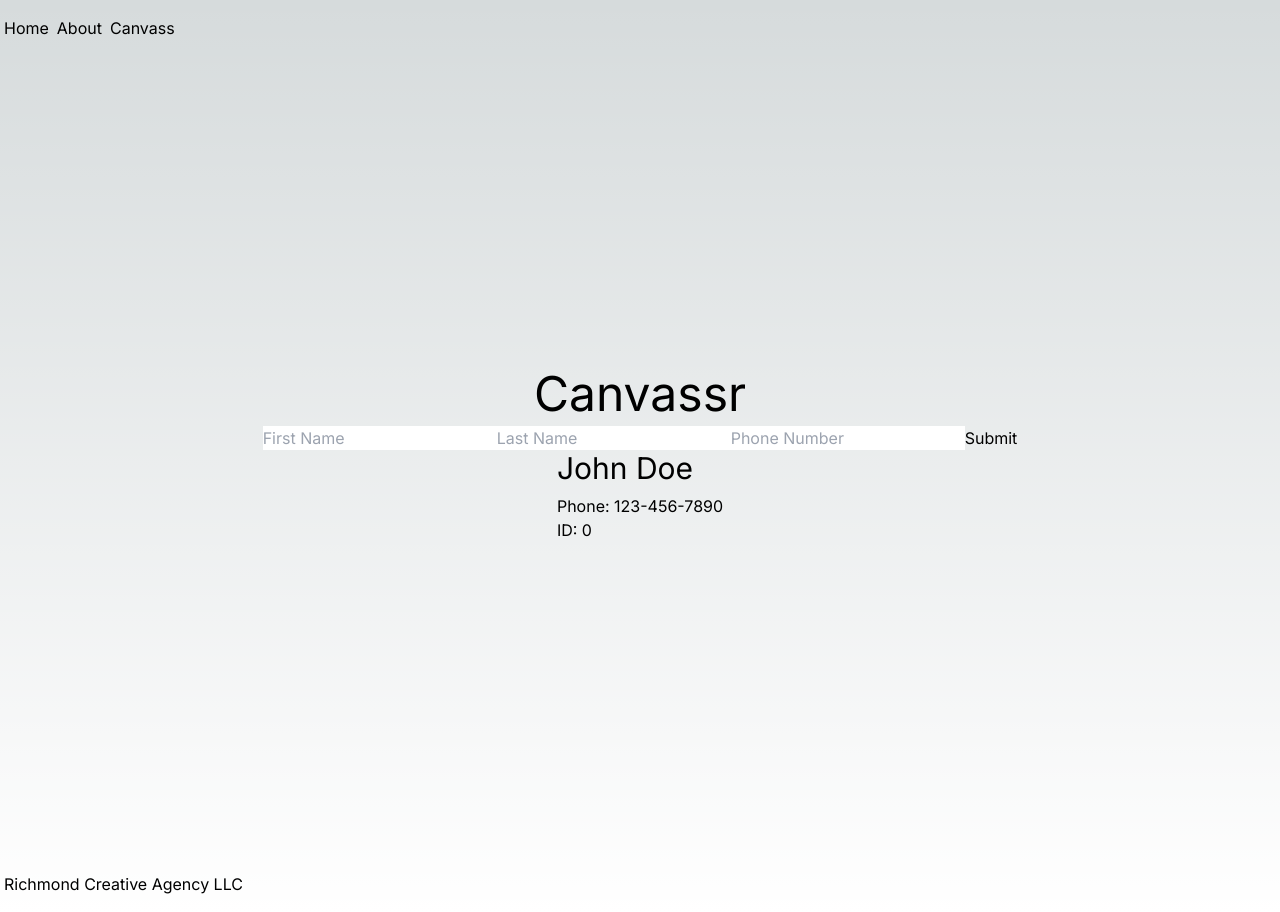
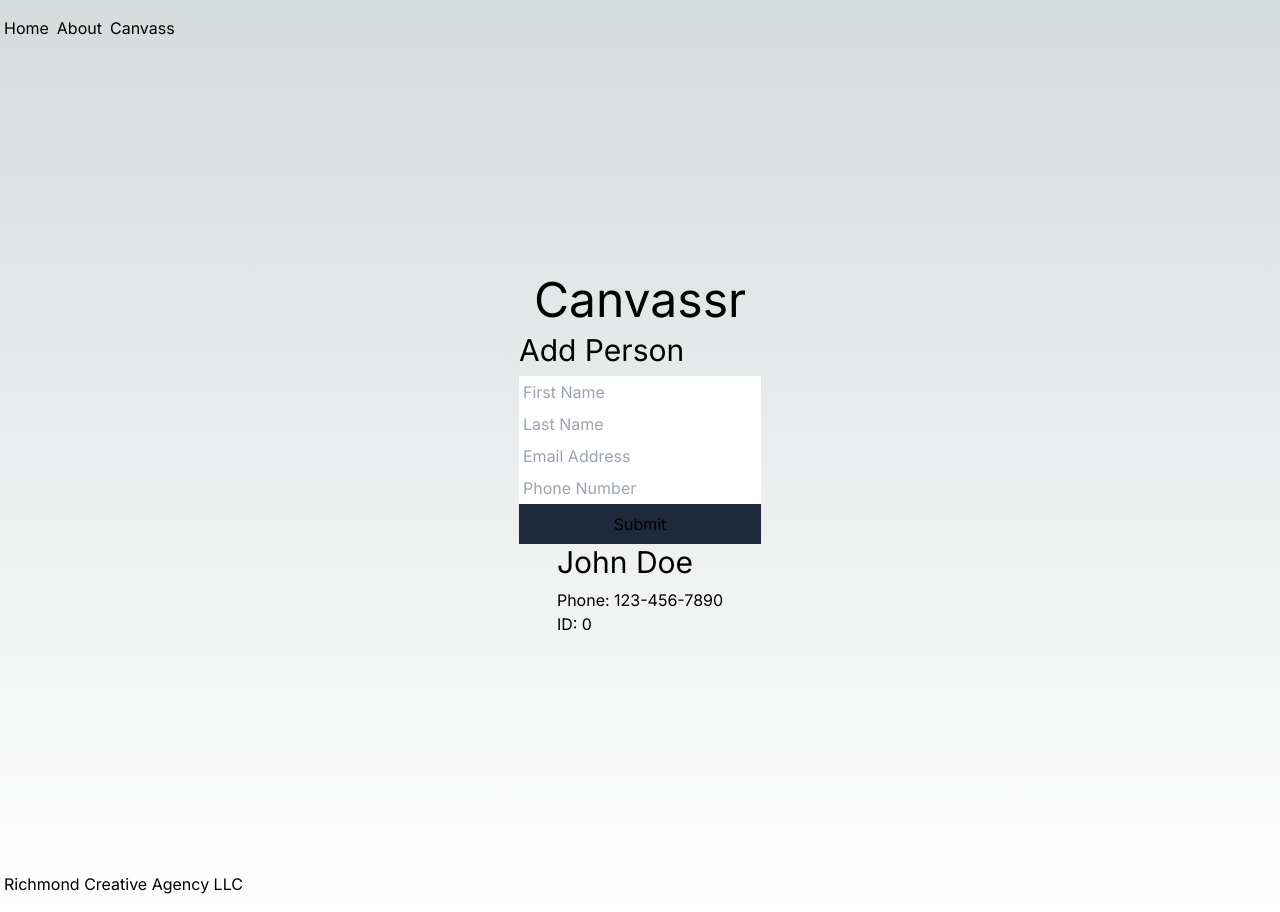
Before and after one commit to Richmond-Creative-Agency/fieldagent, a Next.js app: page /tool/canvassr in a window 1280 px wide. Built offline with nearby package versions, Linux system fonts and the light colour scheme.

Commit message:
feature: Refactor and add email field to form

```diff
--- /dev/null
+++ b/src/app/tool/canvassr/CanvassButton.jsx
@@ -0,0 +1,3 @@
+export default function CanvassButton({children, ...props}) {
+    return(<button className="bg-slate-800 p-2" {...props}>{children}</button>)
+}
--- /dev/null
+++ b/src/app/tool/canvassr/CanvassForm.jsx
@@ -0,0 +1,37 @@
+import { useRef } from "react";
+import H2 from "../../ui/typography/H2";
+import CanvassInput from "./CanvassInput";
+import CanvassButton from "./CanvassButton";
+export default function CanvassForm({formAction}) {
+    let firstNameRef = useRef(null);
+    let lastNameRef = useRef(null);
+    let phoneRef = useRef(null);
+    let emailRef = useRef(null);
+
+
+    return(
+        <div className="flex flex-col">
+            <H2>Add Person</H2>
+            <CanvassInput className="text-slate-600 p-1" ref={firstNameRef} required placeholder="First Name" />
+            <CanvassInput className="text-slate-600 p-1" ref={lastNameRef} required placeholder="Last Name" />
+            <CanvassInput className="text-slate-600 p-1" ref={emailRef} required placeholder="Email Address" type="email" />
+            <CanvassInput className="text-slate-600 p-1" ref={phoneRef} required placeholder="Phone Number" type="number" />
+            <CanvassButton onClick={
+                () => {
+                    let newFirstName = firstNameRef.current.value;
+                    let newLastName = lastNameRef.current.value;
+                    let newPhone = phoneRef.current.value;
+                    let newEmail = emailRef.current.value;
+                    let entry = {
+                            firstName: newFirstName.trim(),
+                            lastName: newLastName.trim(),
+                            phone: newPhone.trim(),
+                            email: newEmail.trim(),
+                        }
+                    if( !newFirstName || !newLastName || !newPhone || !newEmail || newPhone.length > 10 ) return;
+                    formAction(entry)
+                }
+            }>Submit</CanvassButton>
+        </div>)
+
+}
--- /dev/null
+++ b/src/app/tool/canvassr/CanvassInput.jsx
@@ -0,0 +1,16 @@
+import { forwardRef } from "react";
+const CanvassInput = forwardRef( (props, ref) => {
+
+    function logValue(itemToLog) {
+        if( itemToLog ) {
+            console.log(itemToLog);
+        }
+
+    }
+
+    return( <input {...props} ref={ref} onChange={() => {
+        logValue(ref.current.value)
+    }} /> )
+} )
+
+export default CanvassInput
--- a/src/app/tool/canvassr/page.js
+++ b/src/app/tool/canvassr/page.js
@@ -1,8 +1,9 @@
 'use client'
-import { useState, useRef, forwardRef } from "react";
+import { useState } from "react";
 import Main from "../../ui/components/Main";
 import H1 from "../../ui/typography/H1";
 import H2 from "../../ui/typography/H2";
+import CanvassForm from "./CanvassForm";
 
 function formatPhoneNumber(phoneNumberString) {
     var cleaned = ('' + phoneNumberString).replace(/\D/g, '');
@@ -10,43 +11,8 @@ function formatPhoneNumber(phoneNumberString) {
     if (match) {
       return match[1] + '-' + match[2] + '-' + match[3];
     }
-    return null;
+    return cleaned;
 }
-const CanvassInput = forwardRef( (props, ref) => {
-    function logValue(itemToLog) {
-        if( itemToLog ) {
-            console.log(itemToLog);
-        }
-
-    }
-
-    return( <input {...props} ref={ref} onChange={() => {
-        logValue(ref.current.value)
-    }} /> )
-} )
-
-
-function CanvassForm({formAction}) {
-    let firstNameRef = useRef(null);
-    let lastNameRef = useRef(null);
-    let phoneRef = useRef(null);
-
-
-
-    return(
-        <div>
-            <CanvassInput ref={firstNameRef} placeholder="First Name" />
-            <CanvassInput ref={lastNameRef} placeholder="Last Name" />
-            <CanvassInput ref={phoneRef} placeholder="Phone Number" type="number" />
-            <button onClick={()=>{formAction({
-                firstName: firstNameRef.current.value ?? '',
-                lastName: lastNameRef.current.value ?? '',
-                phone: phoneRef.current.value ?? '',
-            })}}>Submit</button>
-        </div>)
-
-}
-
 
 export default function Page() {
     const [canvassList, setCanvassList] = useState([
@@ -56,9 +22,9 @@ export default function Page() {
             phone: '1234567890',
         }
     ]);
-    console.log(canvassList)
     function addEntry(data = null) {
         console.log('Adding entry');
+        if( data === null || data === undefined ) return;
         let newList = [...canvassList, {...data}];
 
         setCanvassList(newList)
```
